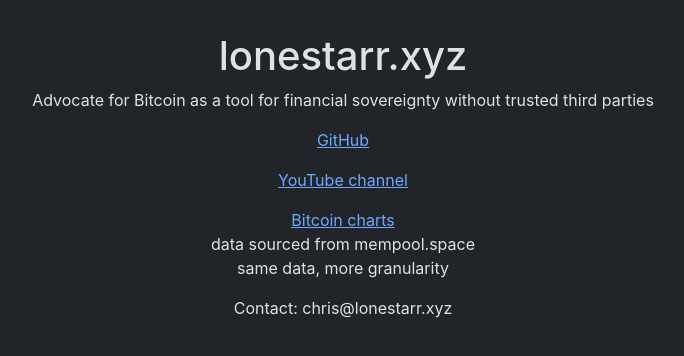
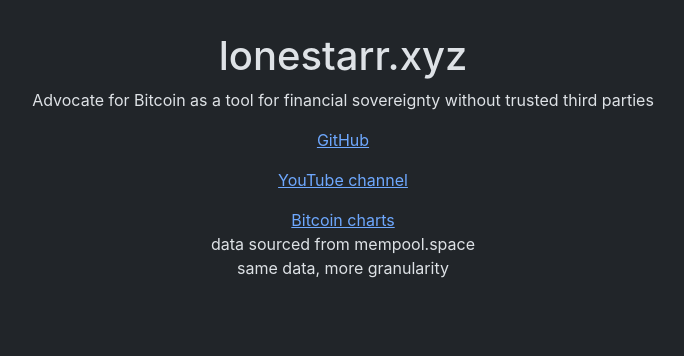
Before and after one commit to lone-starr/lonestarr.xyz, a React (Create React App) app: page / in a window 1280 px wide. Shown: the top 356 px of the page, without its empty margins (297-981 px from the left). Built offline with nearby package versions, Linux system fonts and the light colour scheme.

Commit message:
updated page

```diff
--- a/src/App.js
+++ b/src/App.js
@@ -35,7 +35,6 @@
               same data, more granularity
             </p>
           </p>
-          <p>Contact: chris@lonestarr.xyz</p>
         </div>
       </div>
     </>
```
